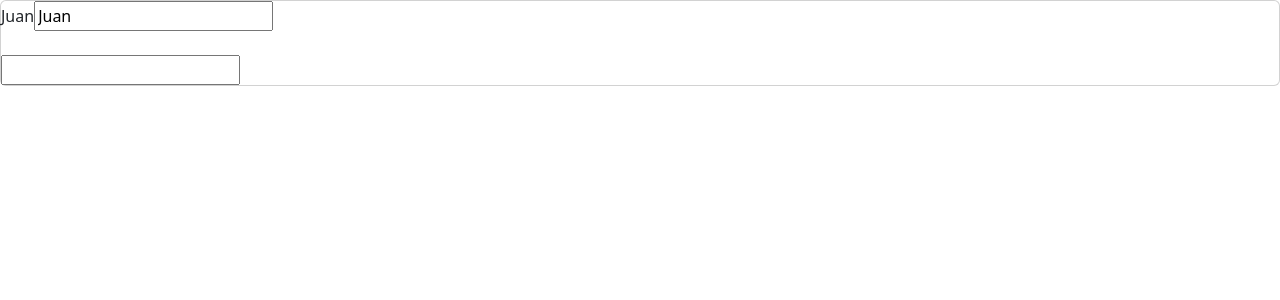
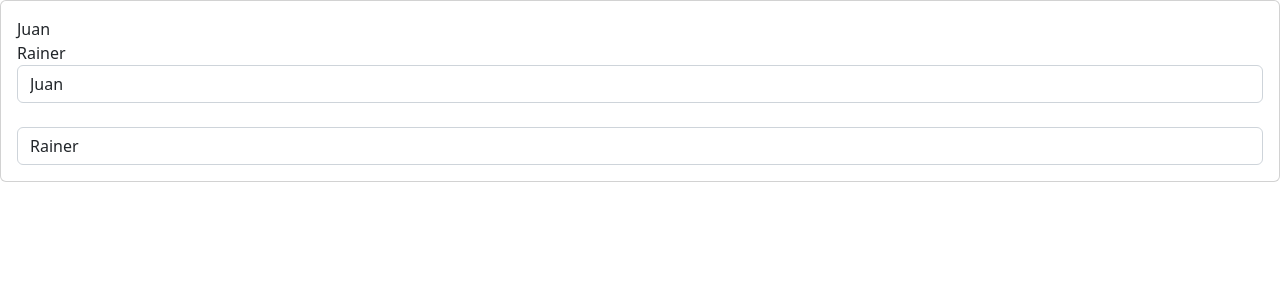
Before and after one commit to jair71021/Recapitulacion, a React (Vite) app in the folder practica/: page /create in a window 1280 px wide. Shown: the top 300 px of the page. Built offline with nearby package versions, Linux system fonts and the light colour scheme.

Commit message:
Recapitulacion

```diff
--- a/practica/src/pages/CreatePage.jsx
+++ b/practica/src/pages/CreatePage.jsx
@@ -2,35 +2,31 @@ import { useState } from "react"
 
 export const CreatePage = () =>{
     const [values,setValues] = useState({
-        name: 'Juan',
+        name: 'Juan' ,
         app: 'Rainer'
     })
 
-    const handlechange =({target})=>{
+    const handleChange =({target})=>{
     //setValues({name: target.value})
-    setValues({...values,[target.name]:target.value})
+    setValues({...values, name:target.value, app: target.value })
 
 
     }
     return (
         <>
-            <div className="cardy-body">
-                {values.name}
+          <div className="card-body">
+            { values.name }
+            <br />
+            { values.app}
+            <input type="text" className="form-control"
+                value={ values.name }
+                onChange={ handleChange } />
+            <br />
+            <input type="text" className="form-control"
+                value={ values.app }
+                onChange={ handleChange } />
+        </div>
 
-                <input
-                    value={values.name}
-                    onChange ={handlechange}
-                    name='name'
-                />
-                <br />
-                <br />
-                <input
-                    values={values.app}
-                    onChange ={handlechange}
-                    name='app'
-
-                />
-            </div>
         </>
     )
 }
```
